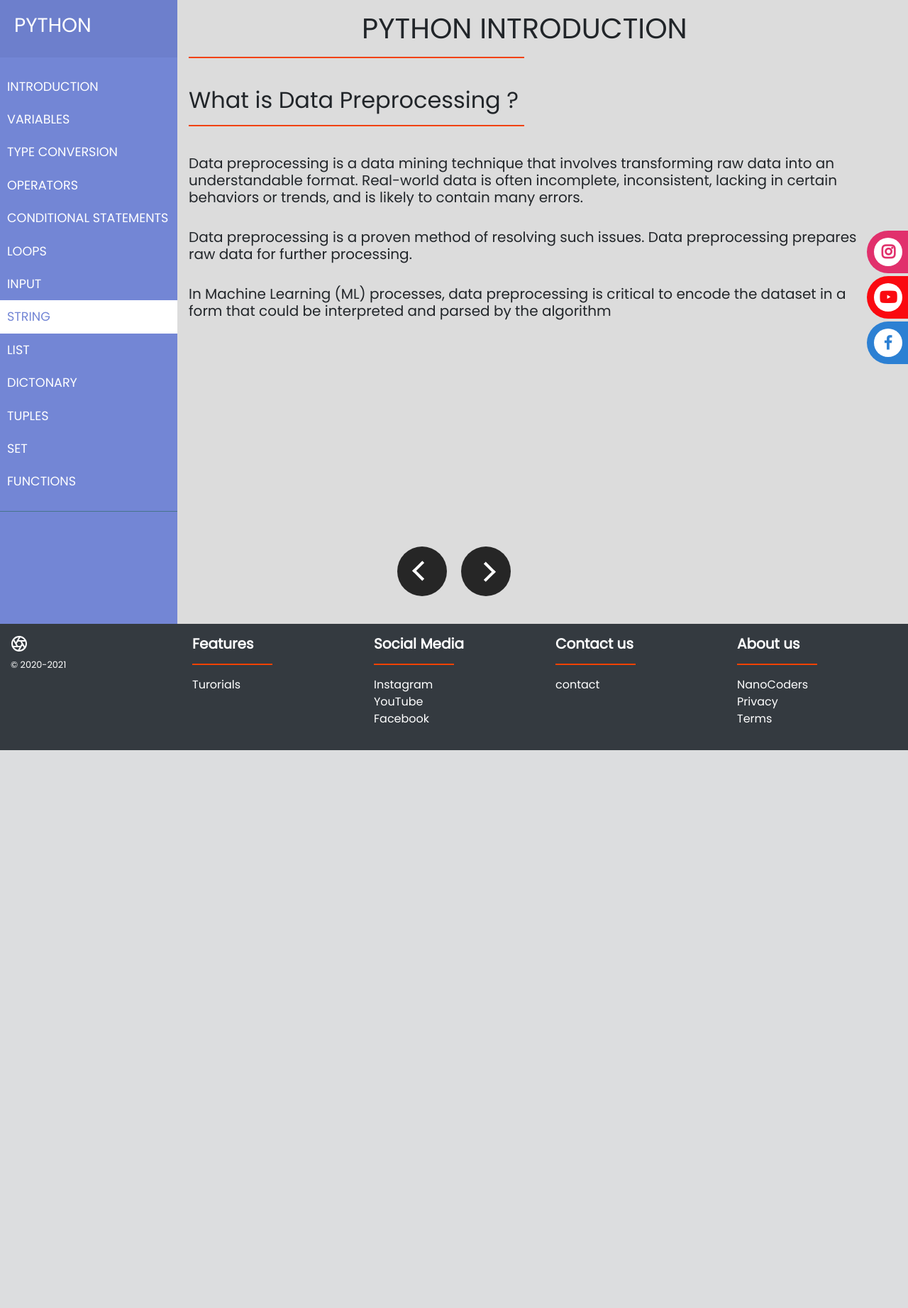
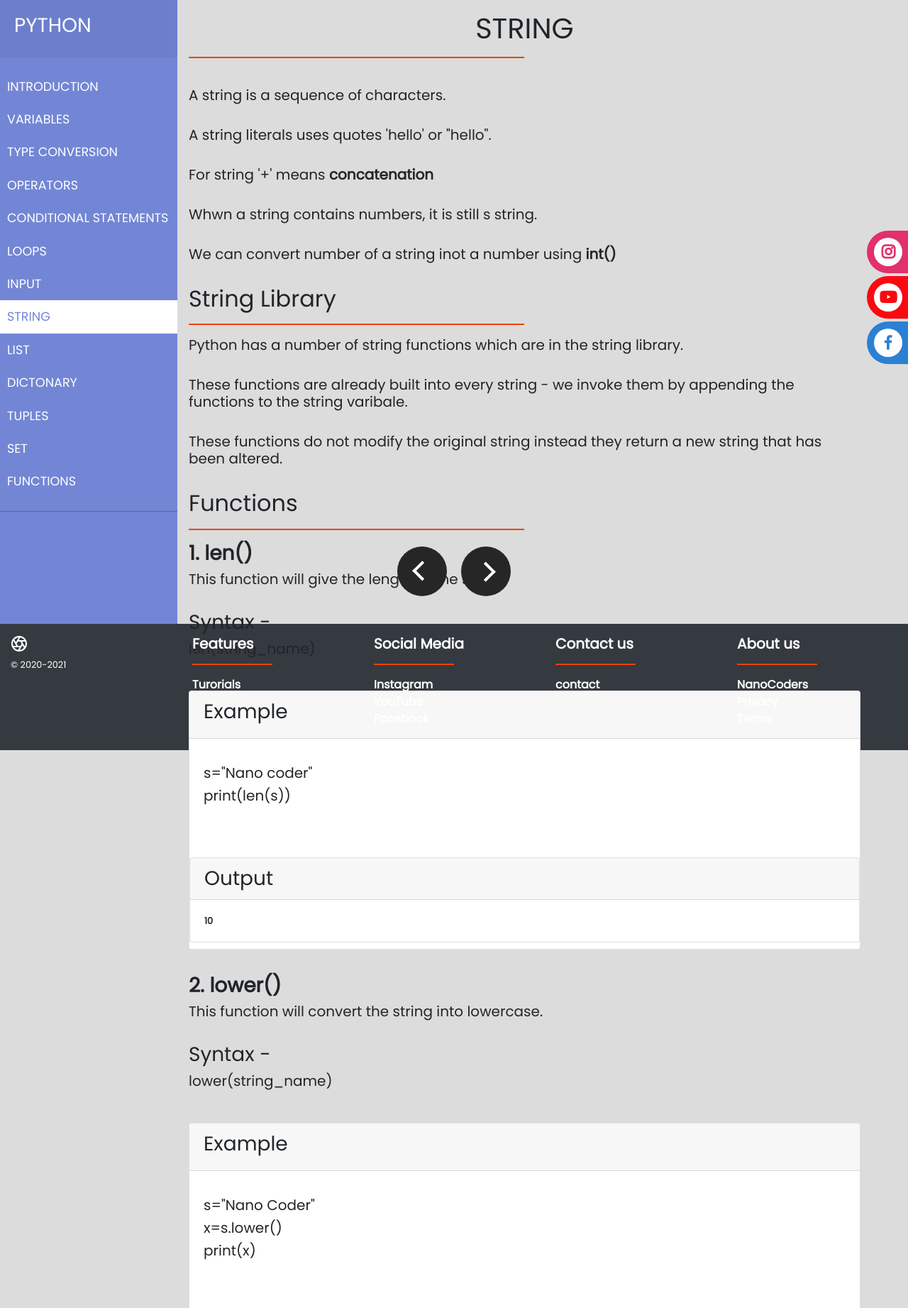
Before and after one commit to codersatyam/nano-coders, a Django app: page /query/pstring in a window 1280 px wide. Shown: the part 77-1920 px from the top of the page at 71% size. Before the commit the page ends 1134 px from the top, so only its background shows below. Run offline with Django 3.2, Linux system fonts and the light colour scheme; some libraries are stand-ins or nearby versions.

Commit message:
conetnt adding

```diff
--- a/templates/courses/python/string.html
+++ b/templates/courses/python/string.html
@@ -72,17 +72,152 @@
     </div>
   </nav>
 <!-- <img src="{% static 'images/Dirty Data.png' %}"> -->
-<center><h1><heading>PYTHON INTRODUCTION<heading></h1></center>
+<center><h1><heading>STRING<heading></h1></center>
 <hr>
+
 <br>
-<h2>What is Data Preprocessing ?</h2>
+<h5>A string is a sequence of characters.</h5>
+<br>
+<h5>A string literals uses quotes 'hello' or "hello".</h5>
+<br>
+<h5>For string '+' means <b>concatenation</b></h5>
+<br>
+<h5>Whwn a string contains numbers, it is still s string.</h5>
+<br>
+<h5>We can convert number of a string  inot a number using <b>int()</b></h5>
+<br>
+<h2>String Library</h2>
 <hr>
+<h5>Python has a number of string functions which are in the string library.</h5>
 <br>
-<h5>Data preprocessing is a data mining technique that involves transforming raw data into an understandable format. Real-world data is often incomplete, inconsistent, lacking in certain behaviors or trends, and is likely to contain many errors.</h5>
+<h5>These functions are already built into every string - we invoke them by appending the functions to the string varibale.</h5>
 <br>
-<h5>Data preprocessing is a proven method of resolving such issues. Data preprocessing prepares raw data for further processing.</h5>
+<h5>These functions do not modify the original string instead they return a new string that has been altered.</h5>
 <br>
-<h5>In Machine Learning (ML) processes, data preprocessing is critical to encode the dataset in a form that could be interpreted and parsed by the algorithm</h5>
+<h2>Functions</h2>
+<hr>
+<h3><b>1. len()<b></h3>
+<h5>This function will give the length of the string.</h5>
+<br>
+<h3>Syntax - <h5>len(string_name)</h5></h3>
+<div class="card">
+  <div class="card-header">
+   <h3> Example<h3>
+  </div>
+  <div class="card-body">
+    <p class="card-text">
+<h5>s="Nano coder"</h5>
+<h5>print(len(s))</h5>
+  </div>
+<div class="card">
+  <h3 class="card-header">Output</h3>
+  <div class="card-body">
+    <p class="card-text">10</p>
+  </div>
+</div>
+</div>
+<br>
+<h3><b>2. lower()<b> </h3>
+<h5>This function will convert the string into lowercase.</h5>
+<br>
+<h3>Syntax - <h5>lower(string_name)</h5></h3>
+<div class="card">
+  <div class="card-header">
+   <h3> Example<h3>
+  </div>
+  <div class="card-body">
+    <p class="card-text">
+<h5>s="Nano Coder"</h5>
+<h5>x=s.lower()</h5>
+<h5>print(x)</h5>
+  </div>
+<div class="card">
+  <h3 class="card-header">Output</h3>
+  <div class="card-body">
+
+    <p class="card-text">nano coder</p>
+  </div>
+</div>
+</div>
+<br>
+<h3><b>3. upper()<b></h3>
+<h5>This function will conert the string into uppercase.</h5>
+<br>
+<h3>Syntax - <h5>len(string_name)</h5></h3>
+<div class="card">
+  <div class="card-header">
+   <h3> Example<h3>
+  </div>
+  <div class="card-body">
+    <p class="card-text">
+<h5>s="Nano coder"</h5>
+<h5>x=s.upper()</h5>
+<h5>print(x)</h5>
+  </div>
+<div class="card">
+  <h3 class="card-header">Output</h3>
+  <div class="card-body">
+
+    <p class="card-text">NANO CODER</p>
+  </div>
+</div>
+</div>
+<br>
+<h3>1. len()</h3>
+<h5>This function will give the length of the string.</h5>
+<br>
+<h3>Syntax - <h5>len(string_name)</h5></h3>
+<br>
+<h3>Example</h3>
+<h5>s="Nano coder"</h5>
+<h5>print(len(s))</h5>
+<h3>Output</h3>
+<h5>10</h5>
+<br>
+<h3>1. len()</h3>
+<h5>This function will give the length of the string.</h5>
+<br>
+<h3>Syntax - <h5>len(string_name)</h5></h3>
+<br>
+<h3>Example</h3>
+<h5>s="Nano coder"</h5>
+<h5>print(len(s))</h5>
+<h3>Output</h3>
+<h5>10</h5>
+<br>
+<h3>1. len()</h3>
+<h5>This function will give the length of the string.</h5>
+<br>
+<h3>Syntax - <h5>len(string_name)</h5></h3>
+<br>
+<h3>Example</h3>
+<h5>s="Nano coder"</h5>
+<h5>print(len(s))</h5>
+<h3>Output</h3>
+<h5>10</h5>
+<br>
+<h3>1. len()</h3>
+<h5>This function will give the length of the string.</h5>
+<br>
+<h3>Syntax - <h5>len(string_name)</h5></h3>
+<br>
+<h3>Example</h3>
+<h5>s="Nano coder"</h5>
+<h5>print(len(s))</h5>
+<h3>Output</h3>
+<h5>10</h5>
+<br>
+<h3>1. len()</h3>
+<h5>This function will give the length of the string.</h5>
+<br>
+<h3>Syntax - <h5>len(string_name)</h5></h3>
+<br>
+<h3>Example</h3>
+<h5>s="Nano coder"</h5>
+<h5>print(len(s))</h5>
+<h3>Output</h3>
+<h5>10</h5>
+<br>
 </div>
 
 
--- a/templates/courses/python/typeconversion.html
+++ b/templates/courses/python/typeconversion.html
@@ -98,7 +98,7 @@
 <br>
 >>>type(variable)
 <br>
-<<class "str">>
+(CLASS )
 <br>
 </h5></pre></p>
 
```
